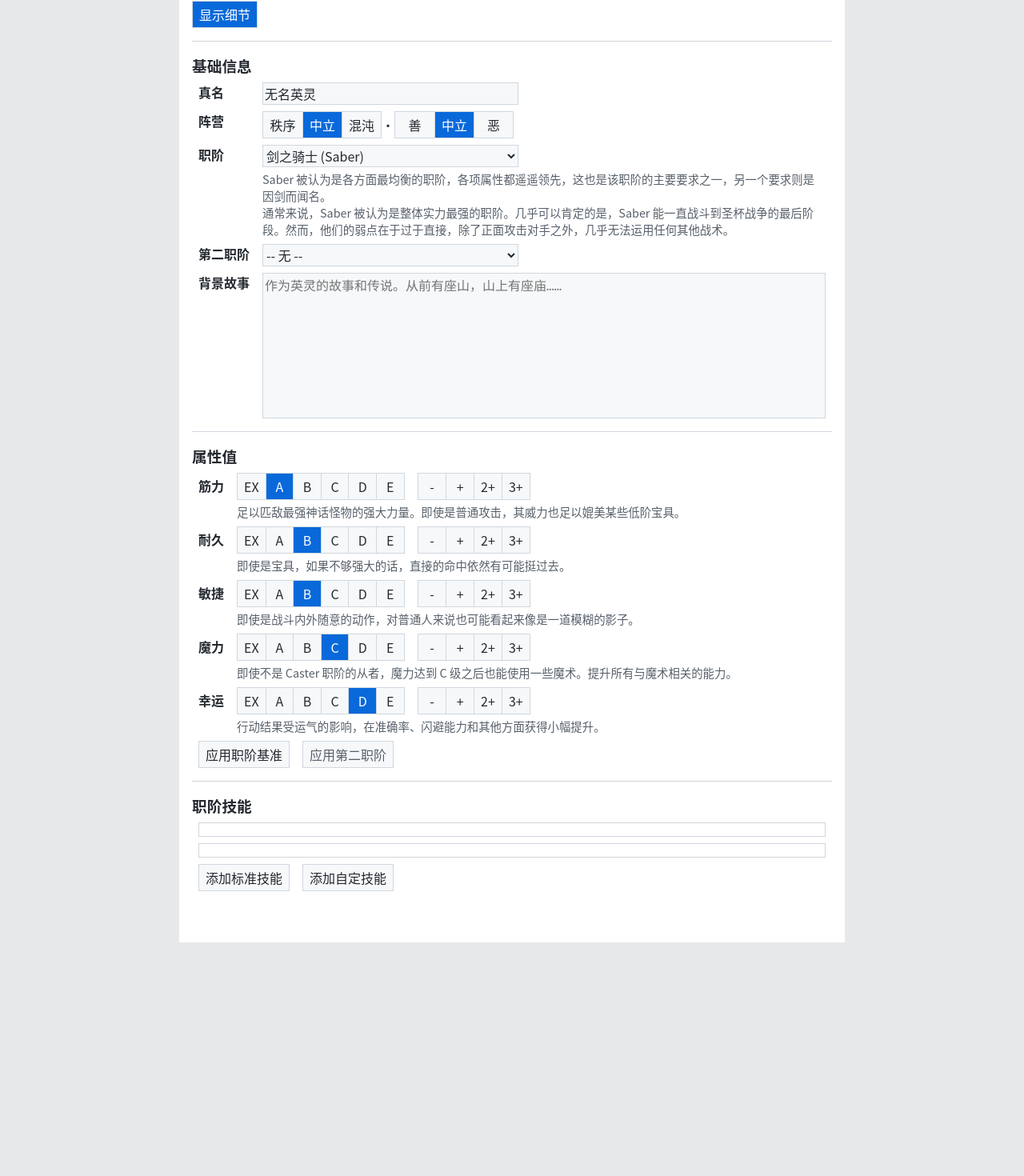
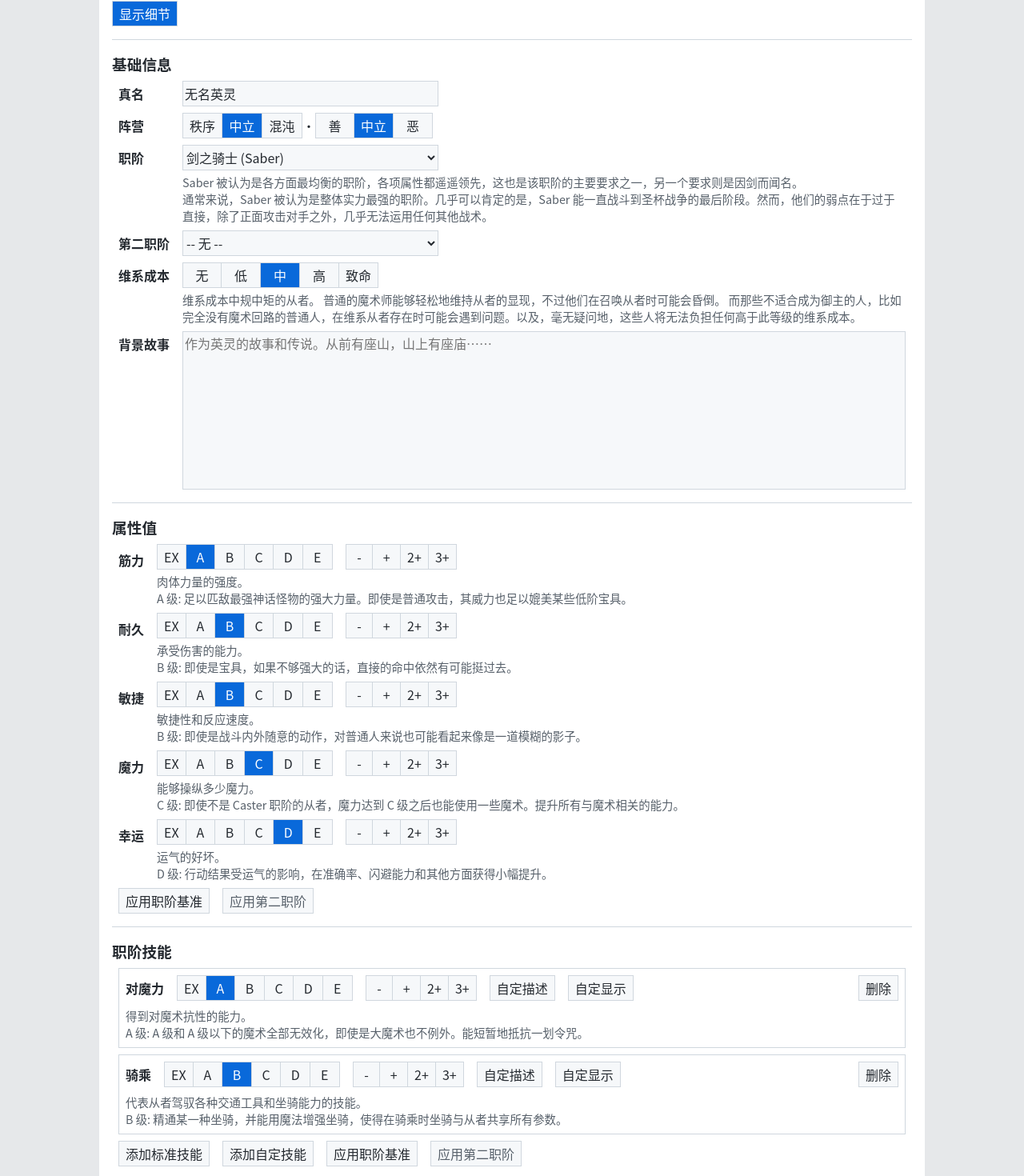
Before and after one commit to chuigda/fate-another-pretender, a Vue app: page / in a window 1280 px wide. Shown: the part 58-1528 px from the top of the page at 80% size. Before the commit the page ends 1236 px from the top, so only its background shows below. Built offline with nearby package versions, Linux system fonts and the light colour scheme.

Commit message:
Oh yes let's see what's over here

```diff
--- a/src/component/ToggleButton.vue
+++ b/src/component/ToggleButton.vue
@@ -3,26 +3,8 @@ const model = defineModel<boolean>()
 </script>
 
 <template>
-    <div :class="model ? ['toggle-button', 'toggled'] : ['toggle-button']"
+    <div class="button" :class="{ toggled: model }"
          @click = "model = !model">
         <slot />
     </div>
 </template>
-
-<style scoped>
-.toggle-button {
-    padding-left: 0.5em;
-    padding-right: 0.5em;
-    padding-top: 0.25em;
-    padding-bottom: 0.25em;
-
-    border: 1px solid var(--border-color);
-    background-color: var(--section-background-color);
-    cursor: pointer;
-}
-
-.toggle-button.toggled {
-    background-color: var(--selected-background-color);
-    color: var(--selected-text-color);
-}
-</style>
--- a/src/component/ToggleButtonGroup.vue
+++ b/src/component/ToggleButtonGroup.vue
@@ -42,6 +42,7 @@ const onValueSelectOrDeselect = (value: T) => {
 <template>
     <div class="toggle-button-group" :style="{ columnCount: values.length }">
         <div v-for="(value, index) in values"
+             class="button"
              :class="{ selected: value === model }"
              @click="onValueSelectOrDeselect(value)">
             {{ labels[index] }}
@@ -51,24 +52,11 @@ const onValueSelectOrDeselect = (value: T) => {
 
 <style scoped>
 .toggle-button-group {
-    border: 1px solid var(--border-color);
     column-fill: balance;
     column-gap: 0;
 }
 
-.toggle-button-group > div {
-    flex: 1;
-    padding-left: 0.5em;
-    padding-right: 0.5em;
-    padding-top: 0.25em;
-    padding-bottom: 0.25em;
-    border-left: 1px solid var(--border-color);
-    text-align: center;
-    cursor: pointer;
-    background-color: var(--section-background-color);
-}
-
-.toggle-button-group > div:first-child {
+.toggle-button-group > div:not(:first-child) {
     border-left: none;
 }
 
--- a/src/index.css
+++ b/src/index.css
@@ -24,6 +24,8 @@ hr {
 }
 
 input, select, button {
+    height: 2em;
+
     box-sizing: border-box;
     font-family: var(--body-font-family);
     font-size: 1em;
@@ -37,8 +39,12 @@ input, select {
     width: 20em;
 }
 
+input.short, select.short {
+    width: 8em;
+}
+
 textarea {
-    font-family: var(--code-font-family);
+    font-family: var(--body-font-family);
     font-size: 1em;
     box-sizing: border-box;
     border: 1px solid var(--border-color);
@@ -57,8 +63,26 @@ input:focus, select:focus, textarea:focus {
 button {
     padding-left: 0.5em;
     padding-right: 0.5em;
-    padding-top: 0.25em;
-    padding-bottom: 0.25em;
+}
+
+.button {
+    padding-left: 0.5em;
+    padding-right: 0.5em;
+    height: 2em;
+    box-sizing: border-box;
+
+    border: 1px solid var(--border-color);
+    background-color: var(--section-background-color);
+    cursor: pointer;
+
+    display: flex;
+    align-items: center;
+    justify-content: center;
+}
+
+.toggled {
+    background-color: var(--selected-background-color);
+    color: var(--selected-text-color);
 }
 
 button:disabled {
@@ -83,7 +107,7 @@ button:active:not(:disabled) {
 .content {
     padding: 1em;
     padding-bottom: 4em;
-    width: 800px;
+    width: 1000px;
     background-color: var(--body-background-color);
 
     display: flex;
@@ -99,6 +123,14 @@ button:active:not(:disabled) {
     row-gap: 0.5em;
 }
 
+.sub-panel {
+    border: 1px solid var(--border-color);
+    padding: 0.5em;
+    display: flex;
+    flex-direction: column;
+    row-gap: 0.5em;
+}
+
 .form-grid {
     display: grid;
     grid-template-columns: auto 1fr;
@@ -106,6 +138,10 @@ button:active:not(:disabled) {
     column-gap: 1em;
 }
 
+.form-grid > b {
+    padding-top: 0.25em;
+}
+
 .form-grid > div {
     display: flex;
     flex-direction: column;
--- a/src/logic/point_buy_calculate.ts
+++ b/src/logic/point_buy_calculate.ts
@@ -124,7 +124,7 @@ export function servantPointBuy(servant: ServantInstance): [number, string[]] {
 
     for (const uniqueClassSkill of servant.uniqueClassSkills) {
         totalCost += uniqueClassSkill.customCost
-        details.push(`- ${uniqueClassSkill.name} ${describeRankModifier(uniqueClassSkill)}: ${uniqueClassSkill.customCost}`)
+        details.push(`- ${uniqueClassSkill.label} ${describeRankModifier(uniqueClassSkill)}: ${uniqueClassSkill.customCost}`)
 
         if (uniqueClassSkill.rank === Rank_EX) {
             exRankCount += 1
@@ -170,7 +170,7 @@ export function servantPointBuy(servant: ServantInstance): [number, string[]] {
 
     for (const uniquePersonalSkill of servant.uniquePersonalSkills) {
         totalCost += uniquePersonalSkill.customCost
-        details.push(`- ${uniquePersonalSkill.name} ${describeRankModifier(uniquePersonalSkill)}: ${uniquePersonalSkill.customCost}`)
+        details.push(`- ${uniquePersonalSkill.label} ${describeRankModifier(uniquePersonalSkill)}: ${uniquePersonalSkill.customCost}`)
 
         if (uniquePersonalSkill.rank === Rank_EX) {
             exRankCount += 1
--- a/src/logic/servant_description.ts
+++ b/src/logic/servant_description.ts
@@ -18,12 +18,12 @@ export const ServantUpkeepDescription: Record<ServantUpkeep, IDescriptionBase> =
     free: {
         label: '无',
         description:
-        `维持该从者的成本可以忽略不计，近乎于零。然而，真的达到这种程度可能需要一些非同寻常的条件。如果这些条件不满足，则功能上与“低”等级的维持成本没有区别。`
+        `维系该从者的成本可以忽略不计，近乎于零。然而，真的达到这种程度可能需要一些非同寻常的条件。如果这些条件不满足，则功能上与“低”等级的维持成本没有区别。`
     },
     low: {
         label: '低',
         description:
-        `维持该从者的成本远低于通常水平。\n` +
+        `维系该从者的成本远低于通常水平。\n` +
         `对于没有办法维持其从者的普通人御主来说，这是一个更好的选择，但这只是缓解了他们的魔力危机，不足以完全解决这一点。`
     },
     medium: {
--- a/src/logic/servant_instance.ts
+++ b/src/logic/servant_instance.ts
@@ -16,6 +16,7 @@ import {
     Rank_C,
     Rank_D
 } from './servant'
+import type { IDescriptionBase } from './servant_description'
 
 export interface ServantInstance {
     name: string,
@@ -42,7 +43,7 @@ export interface ServantParameter {
 export interface ServantClassSkill {
     rank: Rank,
     modifier: Modifier,
-    description: string,
+    description?: string,
 
     customDisplay?: CustomDisplay
 }
@@ -50,15 +51,12 @@ export interface ServantClassSkill {
 export interface ServantStandardPersonalSkill {
     rank: Rank,
     modifier: Modifier,
-    description: string,
+    description?: string,
 
     customDisplay?: CustomDisplay
 }
 
-export interface UniqueSkill {
-    name: string,
-    description: string,
-
+export interface UniqueSkill extends IDescriptionBase {
     rank: Rank,
     modifier: Modifier,
     customCost: number
@@ -77,8 +75,9 @@ export interface NoblePhantasm {
 }
 
 export interface CustomDisplay {
-    displayLabel: string
-    displayRank: string
+    label: string
+    rank: Rank,
+    modifier: Modifier
 }
 
 export const DefaultServantInstance: ServantInstance = {
@@ -96,8 +95,8 @@ export const DefaultServantInstance: ServantInstance = {
         luck: { rank: Rank_D, modifier: Modifier_None }
     },
     classSkills: {
-        'magic-resistance': { rank: Rank_A, modifier: Modifier_None, description: '' },
-        'riding': { rank: Rank_B, modifier: Modifier_None, description: '' }
+        'magic-resistance': { rank: Rank_A, modifier: Modifier_None },
+        'riding': { rank: Rank_B, modifier: Modifier_None }
     },
     uniqueClassSkills: [],
     standardPersonalSkills: {},
--- a/src/ui/BasicInfoPanel.vue
+++ b/src/ui/BasicInfoPanel.vue
@@ -1,6 +1,6 @@
 <script setup lang="ts">
 import type { ServantInstance } from '../logic/servant_instance'
-import { ServantClassDescription } from '../logic/servant_description'
+import { ServantClassDescription, ServantUpkeepDescription } from '../logic/servant_description'
 
 import ClassSelect from '../component/ClassSelect.vue'
 import MultilineText from '../component/MultilineText.vue'
@@ -46,8 +46,24 @@ const {
                 <ClassSelect v-model="servantInstance.secondClass" :optional="true" />
                 <div v-if="showDetails && servantInstance.secondClass !== undefined">
                     <MultilineText class="tooltip"
-                        :value="ServantClassDescription[servantInstance.secondClass]?.description || '无第二职阶'" />
-                    <div class="tooltip"><b>注意:</b> 需要保有技能<b>双重召唤</b>才能让第二职阶真正意义上产生作用。</div>
+                                   :value="ServantClassDescription[servantInstance.secondClass].description" />
+                    <div class="tooltip">
+                        <b>注意:</b>
+                        至少需要<b> C 级</b>的<b>双重召唤</b>才能让第二职阶真正意义上产生作用，且两个职阶必须都是四骑兵职阶 (Four Cavalry Classes，即 Rider / Caster / Asssassin / Berserker)。
+                    </div>
+                </div>
+            </div>
+
+            <b>维系成本</b>
+            <div>
+                <Row>
+                    <ToggleButtonGroup :values="['free', 'low', 'medium', 'high', 'lethal']"
+                                       :display="['无', '低', '中', '高', '致命']"
+                                       v-model="servantInstance.upkeep"
+                    />
+                </Row>
+                <div v-if="showDetails" class="tooltip">
+                    {{ ServantUpkeepDescription[servantInstance.upkeep].description }}
                 </div>
             </div>
 
--- a/src/ui/ClassSkillPanel.vue
+++ b/src/ui/ClassSkillPanel.vue
@@ -1,32 +1,180 @@
 <script setup lang="ts">
-import type { ServantInstance } from '../logic/servant_instance'
+import { inject, ref } from 'vue'
+import type { ServantClassSkill, ServantInstance } from '../logic/servant_instance'
+import { ClassSkillDescription } from '../logic/servant_description'
 
 import Row from '../component/Row.vue'
+import RankModifier from '../component/RankModifier.vue'
+import ToggleButton from '../component/ToggleButton.vue'
+import RankTooltip from './RankTooltip.vue'
 
-const {
-    servantInstance,
-    showDetails
-} = defineProps<{
-    servantInstance: ServantInstance,
-    showDetails: boolean
-}>()
+import type { AskForConfirmation } from './App.vue'
+import type { ClassSkillName } from '../logic/servant'
+import { AskForConfirmationKey } from './App.vue'
+import { Modifier_None, Rank_A, } from '../logic/servant'
+import Dialog from '../component/Dialog.vue'
+
+const { servantInstance, showDetails } = defineProps<{ servantInstance: ServantInstance, showDetails: boolean }>()
+
+const askForConfirmation = inject(AskForConfirmationKey) as AskForConfirmation
+
+const toggleCustomDescription = async (classSkill: ServantClassSkill) => {
+    if (classSkill.description === undefined) {
+        classSkill.description = ''
+    } else {
+        const confirmed = await askForConfirmation(
+            '移除自定义描述',
+            '确定要移除自定义描述并恢复为标准描述吗？'
+        )
+
+        if (confirmed) {
+            delete classSkill.description
+        }
+    }
+}
+
+const toggleCustomDisplay = async (classSkill: ServantClassSkill) => {
+    if (classSkill.customDisplay === undefined) {
+        classSkill.customDisplay = {
+            label: '',
+            rank: Rank_A,
+            modifier: Modifier_None
+        }
+    } else {
+        const confirmed = await askForConfirmation(
+            '移除自定义显示',
+            '确定要移除自定义显示并恢复为标准显示吗？'
+        )
+
+        if (confirmed) {
+            delete classSkill.customDisplay
+        }
+    }
+}
+
+const showAddClassSkillDialog = ref(false)
+const selectedClassSkill = ref<ClassSkillName>('magic-resistance')
+const addClassSkill = () => {
+    showAddClassSkillDialog.value = true
+}
+
+const addUniqueClassSkill = () => {
+    servantInstance.uniqueClassSkills.push({
+        rank: Rank_A,
+        modifier: Modifier_None,
+        customCost: 0,
+        label: '',
+        description: ''
+    })
+}
+
+const deleteClassSkill = async (classSkillName: ClassSkillName) => {
+    const confirmed = await askForConfirmation(
+        '删除职阶技能',
+        `确定要删除职阶技能「${ClassSkillDescription[classSkillName].label}」吗？`
+    )
+
+    if (confirmed) {
+        delete servantInstance.classSkills[classSkillName]
+    }
+}
+
+const deleteUniqueClassSkill = async (index: number) => {
+    const uniqueClassSkill = servantInstance.uniqueClassSkills[index]!!
+    const confirmed = await askForConfirmation(
+        '删除自定义职阶技能',
+        `确定要删除自定义职阶技能「${uniqueClassSkill.label}」吗？`
+    )
+
+    if (confirmed) {
+        servantInstance.uniqueClassSkills.splice(index, 1)
+    }
+}
 </script>
 
 <template>
     <h3>职阶技能</h3>
     <div class="panel">
-        <div v-for="classSkill in servantInstance.classSkills" class="skill">
+        <div v-for="(classSkill, classSkillName) in servantInstance.classSkills" class="sub-panel">
+            <Row>
+                <b>{{ ClassSkillDescription[classSkillName].label }}</b>
+                <RankModifier :value="classSkill!!" />
+                <ToggleButton :model-value="classSkill!!.description !== undefined"
+                              @update:model-value="toggleCustomDescription(classSkill!!)">
+                    自定描述
+                </ToggleButton>
+                <ToggleButton :model-value="classSkill!!.customDisplay !== undefined"
+                              @update:model-value="toggleCustomDisplay(classSkill!!)">
+                    自定显示
+                </ToggleButton>
+
+                <button class="right" @click="deleteClassSkill(classSkillName)">删除</button>
+            </Row>
+            <div class="sub-panel" v-if="classSkill!!.customDisplay">
+                <b>自定义显示</b>
+                <div v-if="showDetails" class="tooltip">
+                    启用自定义显示时，点数计算使用实际上的职阶技能和等级，但最终角色卡上展示为自定义的技能名称和等级。
+                </div>
+                <Row>
+                    <input v-model="classSkill!!.customDisplay.label" placeholder="自定义技能名称" />
+                    <RankModifier :value="classSkill!!.customDisplay" />
+                </Row>
+            </div>
+
+            <RankTooltip v-if="classSkill!!.description === undefined"
+                         :description-set="ClassSkillDescription[classSkillName]"
+                         :rank="classSkill!!.rank"
+                         :show-base="true"
+            />
+            <textarea v-else v-model="classSkill!!.description" rows="3" placeholder="自定义技能描述" />
         </div>
+
+        <div v-for="(uniqueClassSkill, index) in servantInstance.uniqueClassSkills" class="sub-panel">
+            <Row>
+                <input v-model="uniqueClassSkill.label" placeholder="技能名称" />
+                <input type="number" v-model.number="uniqueClassSkill.customCost" class="short" min="0" />
+                <RankModifier :value="uniqueClassSkill" />
+                <button class="right" @click="deleteUniqueClassSkill(index)">删除</button>
+            </Row>
+            <textarea v-model="uniqueClassSkill.description" rows="3" placeholder="技能描述" />
+        </div>
+
         <Row>
-            <button>添加标准技能</button>
-            <button>添加自定技能</button>
+            <button @click="addClassSkill">添加标准技能</button>
+            <button @click="addUniqueClassSkill">添加自定技能</button>
+            <button>应用职阶基准</button>
+            <button :disabled="servantInstance.secondClass === undefined">应用第二职阶</button>
         </Row>
     </div>
+
+    <Dialog v-if="showAddClassSkillDialog">
+        <h2>添加标准职阶技能</h2>
+        <hr />
+        <select>
+            <option v-for="(classSkillDesc, classSkillName) in ClassSkillDescription"
+                    :key="classSkillName"
+                    :value="classSkillName">
+                {{ classSkillDesc.label }}
+            </option>
+        </select>
+        <div class="dialog-bottom">
+            <Row style="flex-flow: row nowrap;">
+                <button>添加</button>
+                <button class="right" @click="showAddClassSkillDialog = false">取消</button>
+            </Row>
+        </div>
+    </Dialog>
 </template>
 
 <style scoped>
-.skill {
-    border: 1px solid var(--border-color);
-    padding: 0.5em;
+.right {
+    margin-left: auto;
+}
+
+.dialog-bottom {
+    display: flex;
+    flex-direction: column;
+    justify-content: center;
+    margin-top: 1em;
 }
 </style>
--- a/src/ui/ConfirmDialog.vue
+++ /dev/null
@@ -1,2 +0,0 @@
-<script setup lang="ts">
-</script>
--- a/src/ui/ParameterRankTooltip.vue
+++ /dev/null
@@ -1,23 +0,0 @@
-<script setup lang="ts">
-import { computed } from 'vue';
-import { Rank_EX, type Rank } from '../logic/servant'
-import type { IParameterDescription } from '../logic/servant_description'
-
-const { descriptionSet, rank } = defineProps<{
-    descriptionSet: IParameterDescription,
-    rank: Rank
-}>()
-
-const descriptionForThisRank = computed(() => {
-    if (rank === Rank_EX) {
-        return '规格外的能力，请自行设定。'
-    } else {
-        return descriptionSet.ranks[rank]
-    }
-})
-
-</script>
-
-<template>
-    <div class="tooltip"> {{ descriptionForThisRank }} </div>
-</template>
--- a/src/ui/ParametersPanel.vue
+++ b/src/ui/ParametersPanel.vue
@@ -4,7 +4,7 @@ import type { ServantInstance } from '../logic/servant_instance'
 import { Modifier_None, ServantClassData, ServantParameterNames } from '../logic/servant'
 import { ParameterDescription } from '../logic/servant_description'
 
-import ParameterRankTooltip from './ParameterRankTooltip.vue'
+import RankTooltip from './RankTooltip.vue'
 import RankModifier from '../component/RankModifier.vue'
 import Row from '../component/Row.vue'
 import { inject } from 'vue'
@@ -82,9 +82,10 @@ const applySecondClassBase = async () => {
                 <b class="button-title">{{ ParameterDescription[parameterName].label }}</b>
                 <div>
                     <RankModifier :value="servantInstance.parameters[parameterName]" />
-                    <ParameterRankTooltip v-if="showDetails"
-                                        :description-set="ParameterDescription[parameterName]"
-                                        :rank="servantInstance.parameters[parameterName].rank"
+                    <RankTooltip v-if="showDetails"
+                                 :description-set="ParameterDescription[parameterName]"
+                                 :rank="servantInstance.parameters[parameterName].rank"
+                                 :show-base="true"
                     />
                 </div>
             </template>
--- /dev/null
+++ b/src/ui/RankTooltip.vue
@@ -0,0 +1,28 @@
+<script setup lang="ts">
+import { computed } from 'vue';
+import { Rank_EX, type Rank } from '../logic/servant'
+import { rankDescription, type IParameterDescription } from '../logic/servant_description'
+
+const { descriptionSet, rank, showBase } = defineProps<{
+    descriptionSet: IParameterDescription,
+    rank: Rank,
+    showBase?: boolean
+}>()
+
+const descriptionForThisRank = computed(() => {
+    if (rank === Rank_EX) {
+        return '规格外的能力，请自行设定。'
+    } else {
+        return descriptionSet.ranks[rank]
+    }
+})
+
+</script>
+
+<template>
+    <div class="tooltip">
+        <div v-if="showBase">{{ descriptionSet.description }}</div>
+        <span v-if="showBase">{{ rankDescription(rank)  }} 级: </span>
+        {{ descriptionForThisRank }}
+    </div>
+</template>
```
